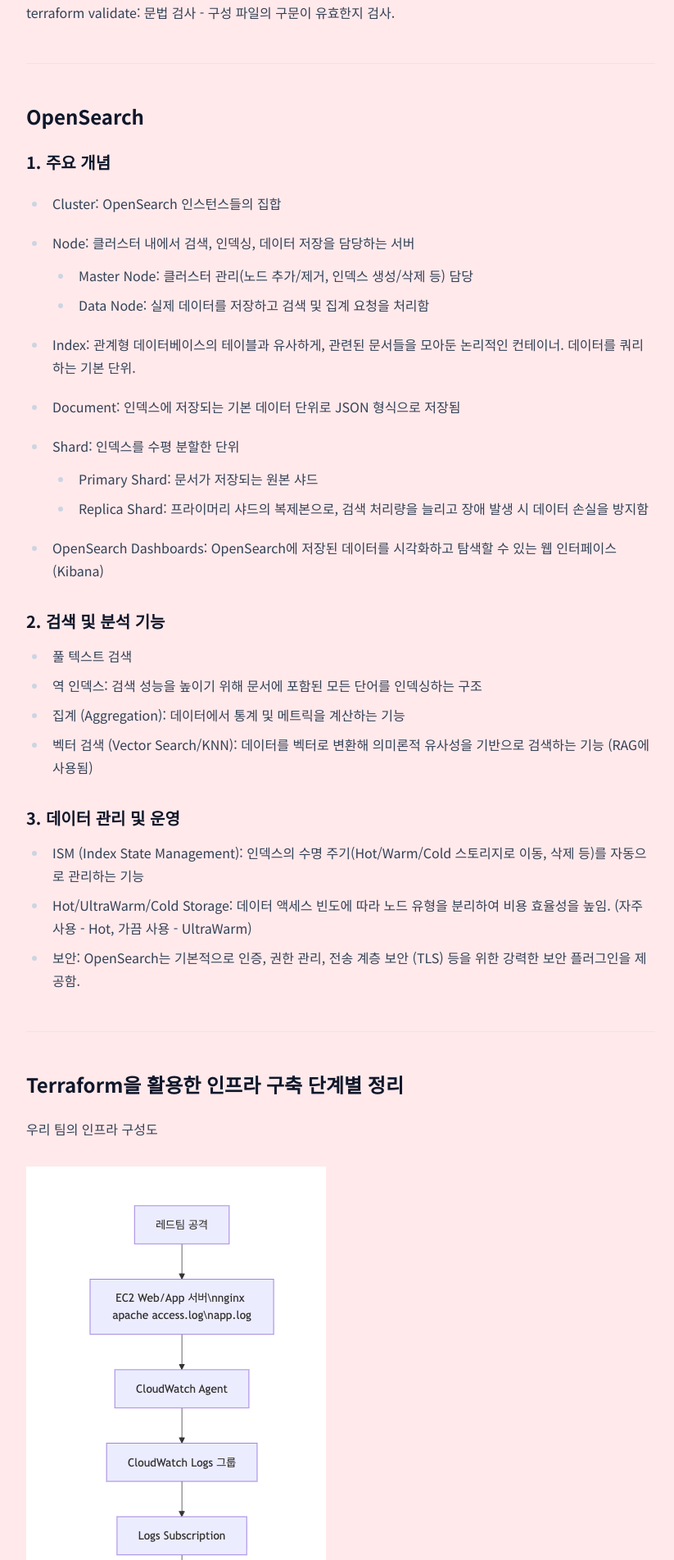
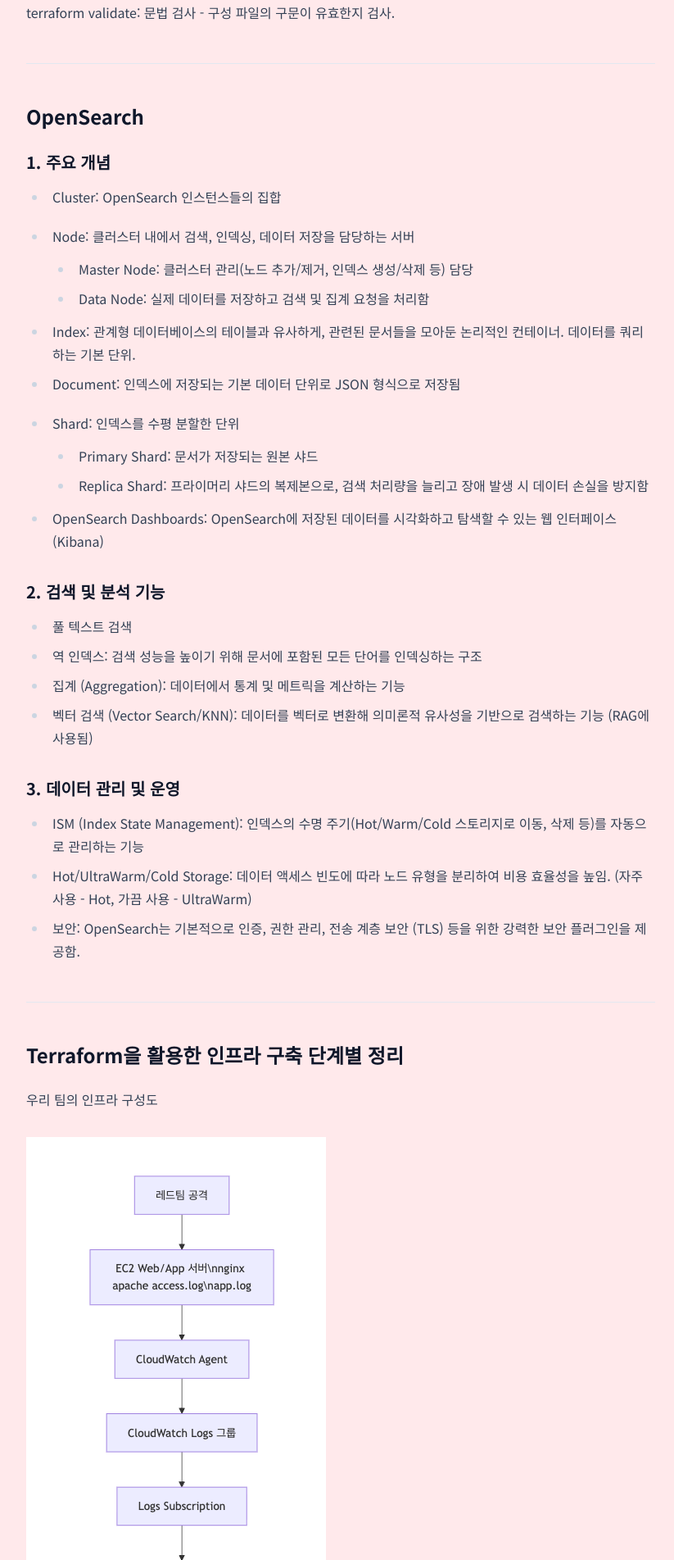
Before and after one commit to aneomagig/aneomagig.github.io, a Jekyll site: the page built from _posts/2025-12-05-2SeC-Terraform-OpenSearch-파이프라인-구조.md, in a window 1280 px wide. Shown: the part 1064-2967 px from the top of the page at 82% size, without its empty margins (224-1047 px from the left). Built offline with Jekyll 4.4.1, drawn with Linux system fonts in a browser that asks for light colours.

Commit message:
🪄 Auto-sync Velog posts

````diff
--- a/_posts/2025-12-05-2SeC-Terraform-OpenSearch-파이프라인-구조.md
+++ b/_posts/2025-12-05-2SeC-Terraform-OpenSearch-파이프라인-구조.md
@@ -7,99 +7,91 @@ series: "2SeC"
 thumbnail: "/assets/images/hosooinmymind/images/hosooinmymind/post/ed7cc2dc-23b9-4808-bf9e-87c5338b6421/image.png"
 ---
 
-<h2 id="terraform">Terraform</h2>
-<ul>
-<li>IaC 도구로, 코드를 사용해 인프라를 정의하고 프로비저닝할 수 있게 한다.</li>
-</ul>
-<h3 id="1-주요-개념">1. 주요 개념</h3>
-<ul>
-<li>Provider: Terraform이 클라우드(AWS, Azure 등) 또는 서비스 API와 통신하기 위해 사용하는 플러그인. 예를 들어 AWS 리소스를 만들려면 aws Provider를 설정해야 함.</li>
-<li>Resource: 실제로 생성할 인프라 지원 (예: aws_instance, aws_vpc, opensearch_domain 등)</li>
-<li>State: Terraform이 관리하는 실제 인프라의 최신 상태를 기록하는 파일 (기본적으로 terraform.tfstate)</li>
-<li>Remote State: 협업과 안정적인 관리를 위해 S3와 같은 외부 스토리지에 상태 파일을 저장하는 방식(Backend 설정)을 사용함. Terraform이 인프라를 생성/변경할 때 이 상태 파일을 참조하여 현재 코드와 실제 인프라의 차이점 파악함.</li>
-<li>Module: 공통으로 사용하거나 재사용할 인프라 코드를 한 곳에 모아서 정의한 단위. 코드를 간결하게 유지하고 표준화하는데 유용함.</li>
-<li>HCL (HashiCorp Configuration Language): Terraform 구성을 작성하는 선언적 언어</li>
-</ul>
-<h3 id="2-핵심-명령어">2. 핵심 명령어</h3>
-<p>Terraform의 작업 흐름은 일반적으로 init -&gt; plan -&gt; apply 순서이다.</p>
-<p>(1) terraform init: 작업 디렉토리 초기화 - 필요한 Provider를 다운로드하고 Backend 설정 준비
+## Terraform
+- IaC 도구로, 코드를 사용해 인프라를 정의하고 프로비저닝할 수 있게 한다.
+
+### 1. 주요 개념
+- Provider: Terraform이 클라우드(AWS, Azure 등) 또는 서비스 API와 통신하기 위해 사용하는 플러그인. 예를 들어 AWS 리소스를 만들려면 aws Provider를 설정해야 함.
+- Resource: 실제로 생성할 인프라 지원 (예: aws_instance, aws_vpc, opensearch_domain 등)
+- State: Terraform이 관리하는 실제 인프라의 최신 상태를 기록하는 파일 (기본적으로 terraform.tfstate)
+- Remote State: 협업과 안정적인 관리를 위해 S3와 같은 외부 스토리지에 상태 파일을 저장하는 방식(Backend 설정)을 사용함. Terraform이 인프라를 생성/변경할 때 이 상태 파일을 참조하여 현재 코드와 실제 인프라의 차이점 파악함.
+- Module: 공통으로 사용하거나 재사용할 인프라 코드를 한 곳에 모아서 정의한 단위. 코드를 간결하게 유지하고 표준화하는데 유용함.
+- HCL (HashiCorp Configuration Language): Terraform 구성을 작성하는 선언적 언어
+
+### 2. 핵심 명령어
+Terraform의 작업 흐름은 일반적으로 init -> plan -> apply 순서이다.
+
+(1) terraform init: 작업 디렉토리 초기화 - 필요한 Provider를 다운로드하고 Backend 설정 준비
 (2) terraform plan: 실행 계획 확인 - 작성한 코드와 현재 State를 비교하여 어떤 변경 사항이 생길지 미리 예측 결과를 보여줌. 실제 리소스 변경은 일어나지 않음.
 (3) terraform apply: 인프라 적용 - Plan에서 생성된 실행 계획에 따라 실제 인프라를 생성/변경함
 (4) terraform destroy: 인프라 삭제 - Terraform이 관리하는 모든 리소스를 삭제함
-(5) terraform validate: 문법 검사 - 구성 파일의 구문이 유효한지 검사.</p>
-<hr/>
-<h2 id="opensearch">OpenSearch</h2>
-<h3 id="1-주요-개념-1">1. 주요 개념</h3>
-<ul>
-<li><p>Cluster: OpenSearch 인스턴스들의 집합</p>
-</li>
-<li><p>Node: 클러스터 내에서 검색, 인덱싱, 데이터 저장을 담당하는 서버</p>
-<ul>
-<li>Master Node: 클러스터 관리(노드 추가/제거, 인덱스 생성/삭제 등) 담당</li>
-<li>Data Node: 실제 데이터를 저장하고 검색 및 집계 요청을 처리함</li>
-</ul>
-</li>
-<li><p>Index: 관계형 데이터베이스의 테이블과 유사하게, 관련된 문서들을 모아둔 논리적인 컨테이너. 데이터를 쿼리하는 기본 단위.</p>
-</li>
-<li><p>Document: 인덱스에 저장되는 기본 데이터 단위로 JSON 형식으로 저장됨</p>
-</li>
-<li><p>Shard: 인덱스를 수평 분할한 단위</p>
-<ul>
-<li>Primary Shard: 문서가 저장되는 원본 샤드</li>
-<li>Replica Shard: 프라이머리 샤드의 복제본으로, 검색 처리량을 늘리고 장애 발생 시 데이터 손실을 방지함</li>
-</ul>
-</li>
-<li><p>OpenSearch Dashboards: OpenSearch에 저장된 데이터를 시각화하고 탐색할 수 있는 웹 인터페이스 (Kibana)</p>
-</li>
-</ul>
-<h3 id="2-검색-및-분석-기능">2. 검색 및 분석 기능</h3>
-<ul>
-<li>풀 텍스트 검색</li>
-<li>역 인덱스: 검색 성능을 높이기 위해 문서에 포함된 모든 단어를 인덱싱하는 구조</li>
-<li>집계 (Aggregation): 데이터에서 통계 및 메트릭을 계산하는 기능</li>
-<li>벡터 검색 (Vector Search/KNN): 데이터를 벡터로 변환해 의미론적 유사성을 기반으로 검색하는 기능 (RAG에 사용됨)</li>
-</ul>
-<h3 id="3-데이터-관리-및-운영">3. 데이터 관리 및 운영</h3>
-<ul>
-<li>ISM (Index State Management): 인덱스의 수명 주기(Hot/Warm/Cold 스토리지로 이동, 삭제 등)를 자동으로 관리하는 기능</li>
-<li>Hot/UltraWarm/Cold Storage: 데이터 액세스 빈도에 따라 노드 유형을 분리하여 비용 효율성을 높임. (자주 사용 - Hot, 가끔 사용 - UltraWarm)</li>
-<li>보안: OpenSearch는 기본적으로 인증, 권한 관리, 전송 계층 보안 (TLS) 등을 위한 강력한 보안 플러그인을 제공함. </li>
-</ul>
-<hr/>
-<h2 id="terraform을-활용한-인프라-구축-단계별-정리">Terraform을 활용한 인프라 구축 단계별 정리</h2>
-<p>우리 팀의 인프라 구성도
-<img alt="" src="/assets/images/hosooinmymind/images/hosooinmymind/post/ed7cc2dc-23b9-4808-bf9e-87c5338b6421/image.png"/></p>
-<h3 id="1-네트워크-및-기반-환경-구축-vpc">1. 네트워크 및 기반 환경 구축 (VPC)</h3>
-<ul>
-<li>네트워크 (VPC, Subnet) 생성</li>
-<li>보안그룹 생성: 방화벽 역할</li>
-<li>EC2 생성: Public/Private Subnet 및 보안 그룹 연결</li>
-</ul>
-<h3 id="2-로그-수집-및-전송-파이프라인-구축">2. 로그 수집 및 전송 파이프라인 구축</h3>
-<ul>
-<li>Kinesis Stream 생성: 데이터의 버퍼링 및 내구성을 담당하는 핵심 스트림</li>
-<li>권한 설정(IAM): CloudWatch Logs가 Kinesis Stream에 데이터를 넣을 수 있도록, 그리고 ECS Fargate가 Kinesis에서 데이터를 읽을 수 있도록 권한 정의</li>
-<li>CloudWatch Logs: EC2에서 CloudWatch Agent를 통해 로그가 수집되는 저장소</li>
-<li>Logs Subscription: CloudWatch Logs 그룹과 Kinesis Data Stream을 연결하는 역할 </li>
-</ul>
-<h3 id="3-로그-처리-및-변환">3. 로그 처리 및 변환</h3>
-<p>Kinesis에서 로그를 읽어와 구조화하고(grok), 위치 정보(geoip)를 추가하는 등의 가공 작업을 수행하고 OpenSearch로 전송</p>
-<ul>
-<li>Logstash 환경 (ECS Cluster): 컨테이너(Logstash)가 실행될 환경</li>
-<li>Logstash 정의 (ECS Task Definition): Logstash 컨테이너 이미지, CPU/메모리, 환경 변수, Kinesis에서 읽고 OpenSearch에 쓰는 권한 가진 IAM 역할 필요</li>
-<li>Logstash 실행 (ECS Service): 정의된 Logstash TAsk를 Fargate 환경에서 실행하고 관리. Logstash의 Input/Filter/Output 설정은 보통 컨테이너 이미지에 포함하거나 Task Definition을 통해 전달</li>
-</ul>
-<h3 id="4-검색-엔진-및-장기-보관">4. 검색 엔진 및 장기 보관</h3>
-<ul>
-<li>OpenSearch Domain(OpenSearch Service): 검색 엔진 클러스터 자체. VPC, Subnet, 보안 그룹 설정 및 노드 유형(Hot/Ultra Warm/Cold)를 정의</li>
-<li>OpenSearch Index(OpenSearch API): 인덱스 템플릿 등을 정의할 수 있음. OpenSearch 도메인이 준비되면 Logstash가 자동으로 인덱스를 생성하도록 구성할 수도 있음</li>
-<li>인덱스 관리: ISM 정의</li>
-<li>스냅샷 S3: 장기 보관 위한 백업 저장소</li>
-<li>스냅샷 정책 (OpenSearch API): OpenSearch가 S3 버킷에 스냅샷 저장할 수 있도록 권한 부여 + 정책 설정</li>
-</ul>
-<hr/>
-<h2 id="파이프라인-구조">파이프라인 구조</h2>
-<pre><code>EC2 Logs
+(5) terraform validate: 문법 검사 - 구성 파일의 구문이 유효한지 검사.
+
+-------------
+
+## OpenSearch
+### 1. 주요 개념
+- Cluster: OpenSearch 인스턴스들의 집합
+- Node: 클러스터 내에서 검색, 인덱싱, 데이터 저장을 담당하는 서버
+
+    - Master Node: 클러스터 관리(노드 추가/제거, 인덱스 생성/삭제 등) 담당
+    - Data Node: 실제 데이터를 저장하고 검색 및 집계 요청을 처리함
+- Index: 관계형 데이터베이스의 테이블과 유사하게, 관련된 문서들을 모아둔 논리적인 컨테이너. 데이터를 쿼리하는 기본 단위.
+- Document: 인덱스에 저장되는 기본 데이터 단위로 JSON 형식으로 저장됨
+- Shard: 인덱스를 수평 분할한 단위
+
+    - Primary Shard: 문서가 저장되는 원본 샤드
+    - Replica Shard: 프라이머리 샤드의 복제본으로, 검색 처리량을 늘리고 장애 발생 시 데이터 손실을 방지함
+- OpenSearch Dashboards: OpenSearch에 저장된 데이터를 시각화하고 탐색할 수 있는 웹 인터페이스 (Kibana)
+
+### 2. 검색 및 분석 기능
+- 풀 텍스트 검색
+- 역 인덱스: 검색 성능을 높이기 위해 문서에 포함된 모든 단어를 인덱싱하는 구조
+- 집계 (Aggregation): 데이터에서 통계 및 메트릭을 계산하는 기능
+- 벡터 검색 (Vector Search/KNN): 데이터를 벡터로 변환해 의미론적 유사성을 기반으로 검색하는 기능 (RAG에 사용됨)
+
+### 3. 데이터 관리 및 운영
+- ISM (Index State Management): 인덱스의 수명 주기(Hot/Warm/Cold 스토리지로 이동, 삭제 등)를 자동으로 관리하는 기능
+- Hot/UltraWarm/Cold Storage: 데이터 액세스 빈도에 따라 노드 유형을 분리하여 비용 효율성을 높임. (자주 사용 - Hot, 가끔 사용 - UltraWarm)
+- 보안: OpenSearch는 기본적으로 인증, 권한 관리, 전송 계층 보안 (TLS) 등을 위한 강력한 보안 플러그인을 제공함.
+
+------------------
+
+## Terraform을 활용한 인프라 구축 단계별 정리
+
+우리 팀의 인프라 구성도
+![](/assets/images/hosooinmymind/images/hosooinmymind/post/ed7cc2dc-23b9-4808-bf9e-87c5338b6421/image.png)
+
+### 1. 네트워크 및 기반 환경 구축 (VPC)
+- 네트워크 (VPC, Subnet) 생성
+- 보안그룹 생성: 방화벽 역할
+- EC2 생성: Public/Private Subnet 및 보안 그룹 연결
+
+### 2. 로그 수집 및 전송 파이프라인 구축
+- Kinesis Stream 생성: 데이터의 버퍼링 및 내구성을 담당하는 핵심 스트림
+- 권한 설정(IAM): CloudWatch Logs가 Kinesis Stream에 데이터를 넣을 수 있도록, 그리고 ECS Fargate가 Kinesis에서 데이터를 읽을 수 있도록 권한 정의
+- CloudWatch Logs: EC2에서 CloudWatch Agent를 통해 로그가 수집되는 저장소
+- Logs Subscription: CloudWatch Logs 그룹과 Kinesis Data Stream을 연결하는 역할
+
+### 3. 로그 처리 및 변환
+Kinesis에서 로그를 읽어와 구조화하고(grok), 위치 정보(geoip)를 추가하는 등의 가공 작업을 수행하고 OpenSearch로 전송
+- Logstash 환경 (ECS Cluster): 컨테이너(Logstash)가 실행될 환경
+- Logstash 정의 (ECS Task Definition): Logstash 컨테이너 이미지, CPU/메모리, 환경 변수, Kinesis에서 읽고 OpenSearch에 쓰는 권한 가진 IAM 역할 필요
+- Logstash 실행 (ECS Service): 정의된 Logstash TAsk를 Fargate 환경에서 실행하고 관리. Logstash의 Input/Filter/Output 설정은 보통 컨테이너 이미지에 포함하거나 Task Definition을 통해 전달
+
+### 4. 검색 엔진 및 장기 보관
+- OpenSearch Domain(OpenSearch Service): 검색 엔진 클러스터 자체. VPC, Subnet, 보안 그룹 설정 및 노드 유형(Hot/Ultra Warm/Cold)를 정의
+- OpenSearch Index(OpenSearch API): 인덱스 템플릿 등을 정의할 수 있음. OpenSearch 도메인이 준비되면 Logstash가 자동으로 인덱스를 생성하도록 구성할 수도 있음
+- 인덱스 관리: ISM 정의
+- 스냅샷 S3: 장기 보관 위한 백업 저장소
+- 스냅샷 정책 (OpenSearch API): OpenSearch가 S3 버킷에 스냅샷 저장할 수 있도록 권한 부여 + 정책 설정
+
+
+-----
+
+## 파이프라인 구조
+```
+EC2 Logs
 
 → CloudWatch Agent
 
@@ -115,38 +107,31 @@ thumbnail: "/assets/images/hosooinmymind/images/hosooinmymind/post/ed7cc2dc-23b9
 
 → Dashboards
 
-→ S3 Snapshot</code></pre><p>이렇게 파이프라인을 구성했다.</p>
-<ul>
-<li><p>CloudWatch</p>
-<ul>
-<li>AWS 자원들의 로그와 메트릭을 수집/보관하는 모니터링 서비스</li>
-<li>ClodWatch Logs: EC2에서 나오는 애플리케이션 로그, 시스템 로그를 로그 스트림 형태로 저장해 줌.</li>
-<li>얘를 만들어둬야 뒤에서 Subscription Filter로 다른 서비스(kinesis, lambda 등)으로 흘려보낼 수 있음</li>
-</ul>
-<ul>
-<li><p>Kinesis (Amazon Kinesis Data Streams)</p>
-<ul>
-<li>대량의 로그/이벤트 데이터를 스트리밍 방식으로 수집/전달하는 서비스</li>
-<li>ClodWatch에 들어온 로그를 실시간 스트림 형태로 Kinesis로 흘려보내는 단계</li>
-<li>위에서 ClodWatch가 로그를 올려두면 아래에서 Logstash가 로그를 읽어감</li>
-</ul>
-</li>
-</ul>
-</li>
-<li><p>Logstash (Fargate 위에서 도는 컨테이너)</p>
-<ul>
-<li>Logstash 자체는 오픈소스 로그 수집/가공 도구의 일부임.</li>
-<li>여러 소스에서 로그를 받아서 필터로 가공을 하고 원하는 저장소로 내보내주는 파이프라인 도구</li>
-<li>Logstash는 실행 파일이라 어디서든 돌릴 수 있는데, Fargate를 쓰면 EC2 직접 관리 안 해도 되고, 스케일 조정이 편하고, 컨테이너 이미지 버전만 관리하면 돼서 인프라 부담이 적음.</li>
-<li>Kinesis에서 로그를 읽고 -&gt; 로그 포맷을 파싱해서 필드를 쪼개고 -&gt; OpenSearch가 인덱싱하기 좋게 JSON 문서 형태로 정리해서 OpenSearch로 전송함</li>
-</ul>
-</li>
-<li><p>OpenSearch</p>
-<ul>
-<li>ElasticSearch에서 파생된 분산 검색/분석 엔진</li>
-<li>로그/이벤트 데이터 인덱싱, 필터/쿼리 검색, aggregation(통계/차트/관계 분석), 시각화</li>
-<li>Logstash가 보내준 정리된 로그를 인덱스에 저장하고 보안 분석/오류 분석/트래픽 패턴 분석 등에 사용함</li>
-<li>위에 Dashboard를 붙여서 시각화/대시보드/탐색 쿼리를 할 수 있게 해줌</li>
-</ul>
-</li>
-</ul>
+→ S3 Snapshot
+```
+이렇게 파이프라인을 구성했다.
+- CloudWatch
+
+    - AWS 자원들의 로그와 메트릭을 수집/보관하는 모니터링 서비스
+    - ClodWatch Logs: EC2에서 나오는 애플리케이션 로그, 시스템 로그를 로그 스트림 형태로 저장해 줌.
+    - 얘를 만들어둬야 뒤에서 Subscription Filter로 다른 서비스(kinesis, lambda 등)으로 흘려보낼 수 있음
+
+ - Kinesis (Amazon Kinesis Data Streams)
+
+    - 대량의 로그/이벤트 데이터를 스트리밍 방식으로 수집/전달하는 서비스
+    - ClodWatch에 들어온 로그를 실시간 스트림 형태로 Kinesis로 흘려보내는 단계
+    - 위에서 ClodWatch가 로그를 올려두면 아래에서 Logstash가 로그를 읽어감
+
+- Logstash (Fargate 위에서 도는 컨테이너)
+
+    - Logstash 자체는 오픈소스 로그 수집/가공 도구의 일부임.
+    - 여러 소스에서 로그를 받아서 필터로 가공을 하고 원하는 저장소로 내보내주는 파이프라인 도구
+    - Logstash는 실행 파일이라 어디서든 돌릴 수 있는데, Fargate를 쓰면 EC2 직접 관리 안 해도 되고, 스케일 조정이 편하고, 컨테이너 이미지 버전만 관리하면 돼서 인프라 부담이 적음.
+    - Kinesis에서 로그를 읽고 -> 로그 포맷을 파싱해서 필드를 쪼개고 -> OpenSearch가 인덱싱하기 좋게 JSON 문서 형태로 정리해서 OpenSearch로 전송함
+
+- OpenSearch
+
+    - ElasticSearch에서 파생된 분산 검색/분석 엔진
+    - 로그/이벤트 데이터 인덱싱, 필터/쿼리 검색, aggregation(통계/차트/관계 분석), 시각화
+    - Logstash가 보내준 정리된 로그를 인덱스에 저장하고 보안 분석/오류 분석/트래픽 패턴 분석 등에 사용함
+    - 위에 Dashboard를 붙여서 시각화/대시보드/탐색 쿼리를 할 수 있게 해줌
````
